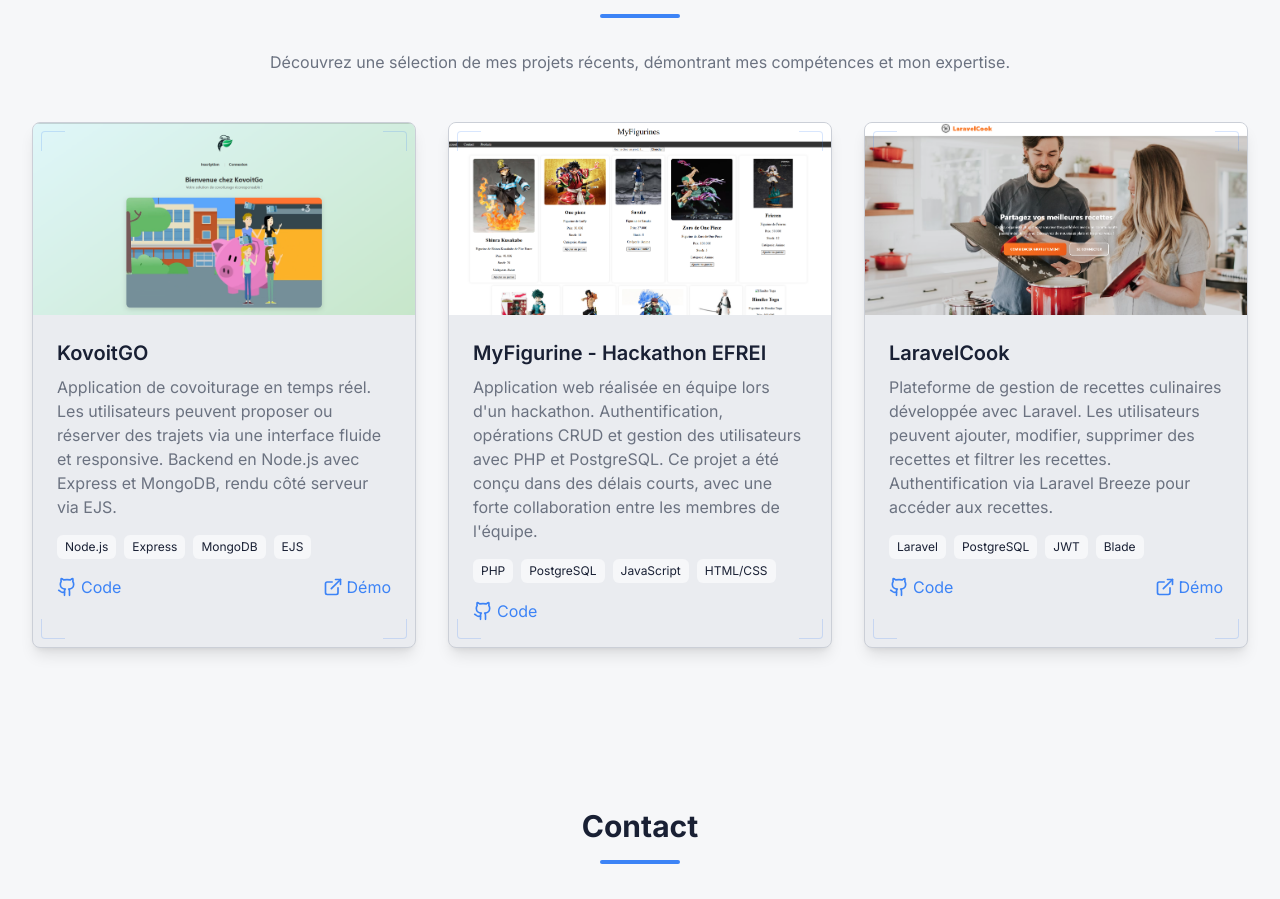
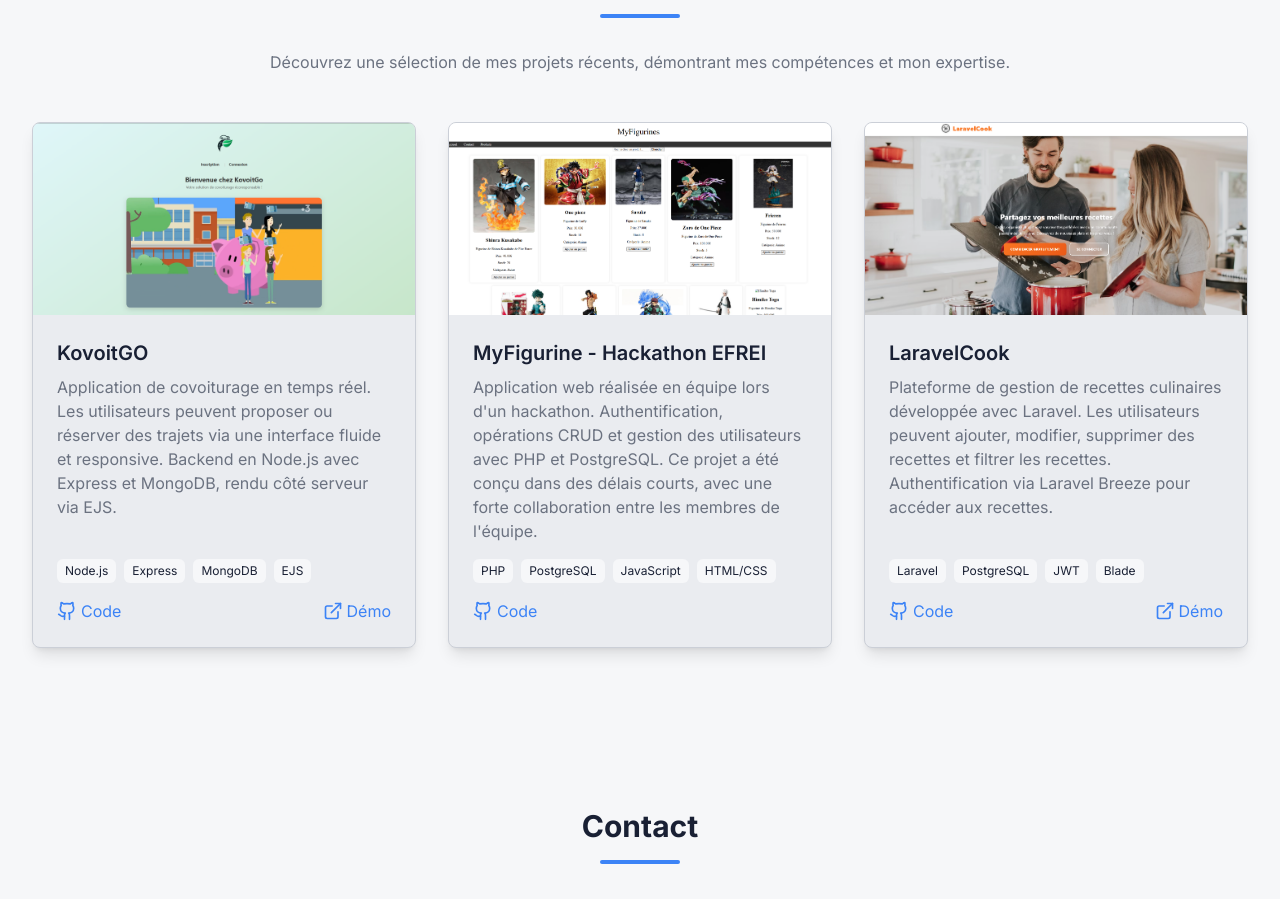
Before and after one commit to LulDrako/Portfolio-V2, a Next.js app: page / in a window 1280 px wide. Shown: the part 3468-4367 px from the top of the page. Built offline with nearby package versions, Linux system fonts and the light colour scheme; no server answers.

Commit message:
fix: align project card tags and links, drop the HUD corners

```diff
--- a/components/projects-section.tsx
+++ b/components/projects-section.tsx
@@ -5,7 +5,6 @@ import Image from 'next/image';
 import Link from 'next/link';
 import { useTranslations } from '@/hooks/useTranslations';
 import SectionHeading from '@/components/ui/SectionHeading';
-import HudCorners from '@/components/ui/HudCorners';
 import projectImages from '@/lib/projectImages';
 import { projects as projectsData } from '@/lib/data';
 
@@ -63,7 +62,6 @@ export default function ProjectsSection() {
               whileHover={{ y: -8 }}
               className="relative group bg-secondary rounded-lg overflow-hidden shadow-lg hover:shadow-xl transition-shadow duration-300 radar-border border h-full flex flex-col"
             >
-              <HudCorners className="z-10 -inset-2 opacity-100" />
               {/* Image */}
               <div className="relative h-48 overflow-hidden">
                 <Image
@@ -77,12 +75,12 @@ export default function ProjectsSection() {
               </div>
 
               {/* Content */}
-              <div className="p-6">
+              <div className="p-6 flex flex-1 flex-col">
                 <h3 className="text-xl font-semibold mb-2">{project.title}</h3>
                 <p className="text-muted-foreground mb-4">{project.description}</p>
 
                 {/* Technologies */}
-                <div className="flex flex-wrap gap-2 mb-4">
+                <div className="mt-auto flex flex-wrap gap-2 mb-4">
                   {project.technologies.map((tech) => (
                     <span key={tech} className="px-2 py-1 bg-background text-xs rounded-md">
                       {tech}
```
